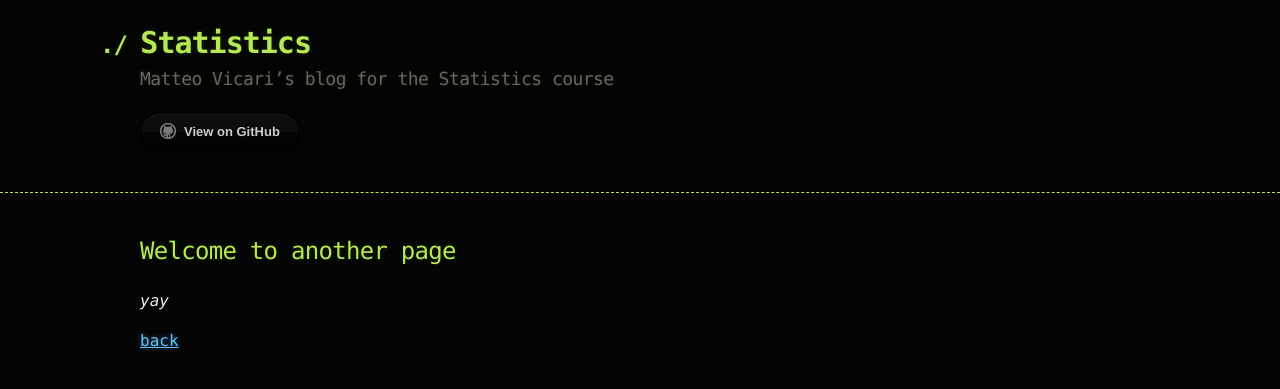
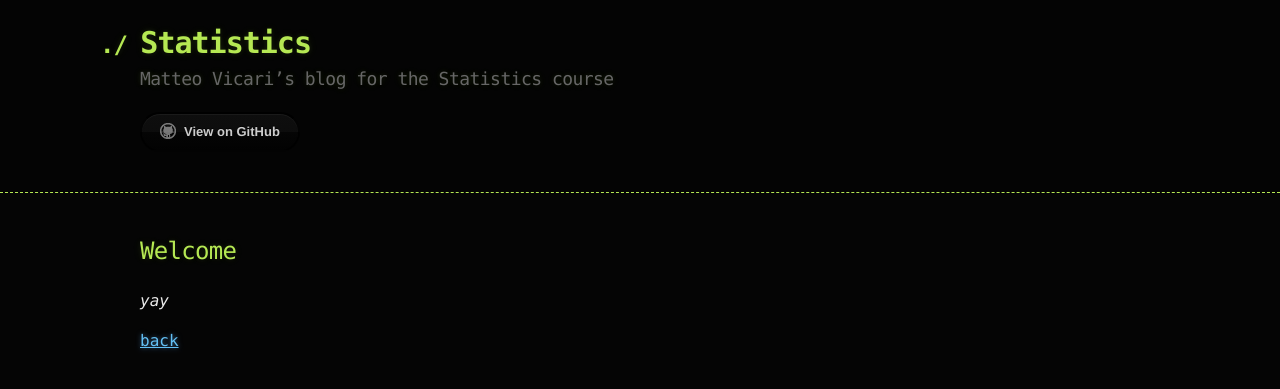
Before and after one commit to Videars/Statistics, a Jekyll site: the page built from another-page.md, in a window 1280 px wide. Shown: the top 389 px of the page. Built offline with Jekyll 4.4.1, drawn with Linux system fonts in a browser that asks for light colours; our own code applies the rules of GitHub Pages for plain Markdown files.

Commit message:
Update another-page.md

```diff
--- a/another-page.md
+++ b/another-page.md
@@ -2,7 +2,7 @@
 layout: default
 ---
 
-## Welcome to another page
+## Welcome
 
 _yay_
 
```
